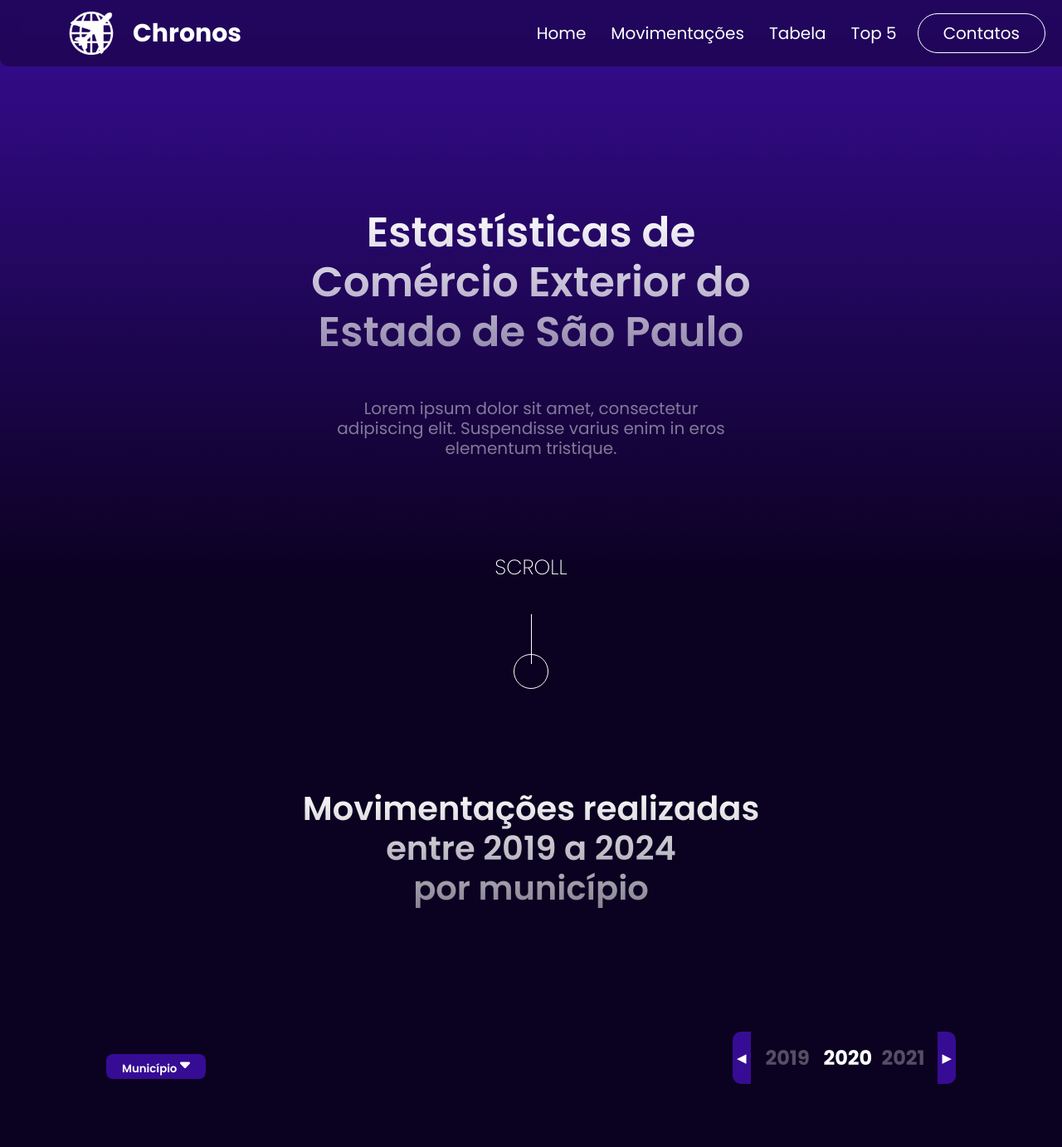
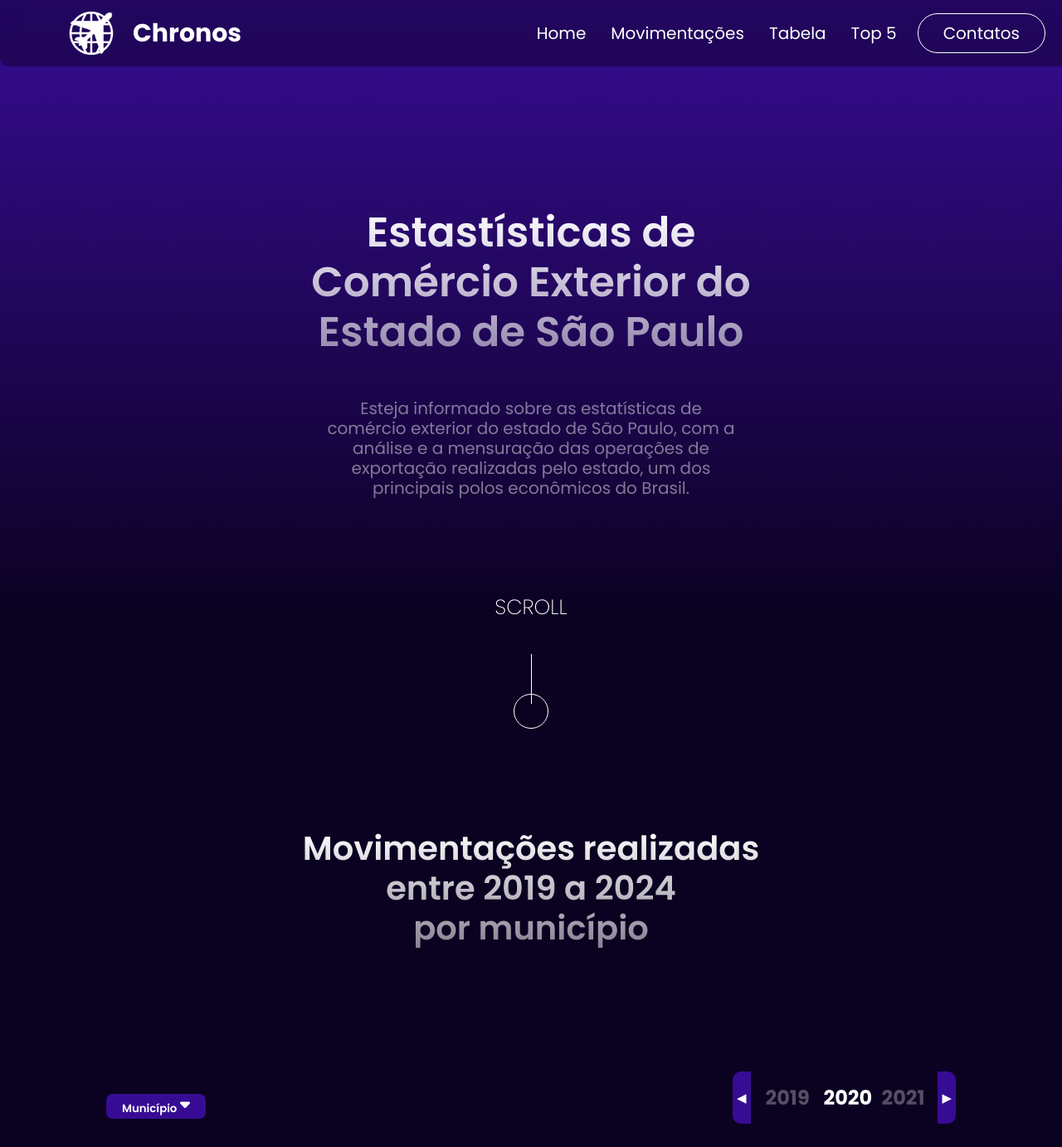
Before and after one commit to Team-Chronos/API-DSM-1SEMESTRE-2025, a Flask app: page / in a window 1280 px wide. Shown: the top 1382 px of the page at 83% size. Run offline with Flask 3, Linux system fonts and the light colour scheme; parts of the project's set-up code (start-up, migrations or seed data) failed here and were passed over.

Commit message:
Edição da tabela.

```diff
--- a/templates/index.html
+++ b/templates/index.html
@@ -1,19 +1,21 @@
 <!DOCTYPE html>
 <html lang="pt-br">
   <head>
-    <meta charset="UTF-8">
-    <meta name="viewport" content="width=device-width, initial-scale=1.0">
+    <meta charset="UTF-8" />
+    <meta name="viewport" content="width=device-width, initial-scale=1.0" />
     <title>Chronos</title>
-    <link rel="stylesheet" href="../static/css/style.css">
-    <link rel="preconnect" href="https://fonts.googleapis.com">
-    <link rel="preconnect" href="https://fonts.gstatic.com" crossorigin>
-    <link href="https://fonts.googleapis.com/css2?family=Poppins:ital,wght@0,100;0,200;0,300;0,400;0,500;0,600;0,700;0,800;0,900;1,100;1,200;1,300;1,400;1,500;1,600;1,700;1,800;1,900&display=swap" rel="stylesheet">
+    <link rel="stylesheet" href="../static/css/style.css" />
+    <link rel="preconnect" href="https://fonts.googleapis.com" />
+    <link rel="preconnect" href="https://fonts.gstatic.com" crossorigin />
+    <link
+      href="https://fonts.googleapis.com/css2?family=Poppins:ital,wght@0,100;0,200;0,300;0,400;0,500;0,600;0,700;0,800;0,900;1,100;1,200;1,300;1,400;1,500;1,600;1,700;1,800;1,900&display=swap"
+      rel="stylesheet"
+    />
   </head>
   <body>
     <header>
-
       <div class="logo-container">
-            <img class="logo-img" src="../static/img/logo.png" alt="Logo">
+        <img class="logo-img" src="../static/img/logo.png" alt="Logo" />
         <p class="logo-text">Chronos</p>
       </div>
       <nav>
@@ -21,36 +23,36 @@
         <a href="/css/">Movimentações</a>
         <a href="/css/">Tabela</a>
         <a href="/js/">Top 5</a>
-            <a class="ctt" href="/python/" >Contatos</a>
+        <a class="ctt" href="/python/">Contatos</a>
       </nav>
     </header>
     <main>
       <section class="section1">
         <p class="txt">
-                        Estastísticas de Comércio Exterior do <br>Estado de São Paulo
+          Estastísticas de Comércio Exterior do <br />Estado de São Paulo
         </p>
         <p class="txt2">
-                        Lorem ipsum dolor sit amet, consectetur adipiscing elit. Suspendisse varius enim in eros elementum tristique.
+          Esteja informado sobre as estatísticas de comércio exterior do estado
+          de São Paulo, com a análise e a mensuração das operações de exportação
+          realizadas pelo estado, um dos principais polos econômicos do Brasil.
         </p>
-                    <div class="scroll">
-                        SCROLL
-
-                    </div>
+        <div class="scroll">SCROLL</div>
       </section>
       <section class="section2">
         <a href="#apresentacao" class="components-scroll-circle js-scroll">
-
-
           <span class="components-scroll-circle-icon"></span>
         </a>
 
-                <h1 class="txt3">Movimentações realizadas entre
-                    2019 a 2024<br>
-                    por município</h1>
+        <h1 class="txt3">
+          Movimentações realizadas entre 2019 a 2024<br />
+          por município
+        </h1>
 
         <div class="mov-container">
           <menu class="menu-mov">
-                        <button class="fil-mun">Município <img src="../static/img/seta.svg" class="seta"></button>
+            <button class="fil-mun">
+              Município <img src="../static/img/seta.svg" class="seta" />
+            </button>
 
             <div class="carousel">
               <div class="arrowL" id="prevArrow">◀</div>
@@ -63,14 +65,20 @@
             </div>
           </menu>
 
-                    <iframe src="./grafico_interativo.html" width="800" height="600" class="graf"></iframe>
-
-
+          <iframe
+            src="./grafico_interativo.html"
+            width="800"
+            height="600"
+            class="graf"
+          ></iframe>
         </div>
 
         <span class="linev"></span>
         <div class="line">
-                <hr class="lineh"><h1 class="linet">INFORMAÇÕES DE CARGA</h1><hr class="lineh"></div>
+          <hr class="lineh" />
+          <h1 class="linet">INFORMAÇÕES DE CARGA</h1>
+          <hr class="lineh" />
+        </div>
         <div class="new-container">
           <div class="dropdown">
             <label for="new-year">Ano:</label>
@@ -82,15 +90,17 @@
               <option value="2020">2020</option>
               <option value="2019">2019</option>
             </select>
-                        <input type="text" placeholder="Pesquisar">
+            <input type="text" placeholder="Pesquisar" />
           </div>
           <table class="new-table">
             <thead>
               <tr>
                 <th>Código</th>
-                                <th><span class="pro">Produto</span></th>
+                <th class="prod"><span class="pro">Produto</span></th>
                 <th>Município - UF</th>
-                                <th><span class="va">Valor<br>Agregado (R$)</span></th>
+                <th>
+                  <span class="va">Valor<br />Agregado (R$)</span>
+                </th>
               </tr>
             </thead>
             <tbody>
@@ -124,15 +134,11 @@
                 <td></td>
                 <td></td>
               </tr>
-
-
             </tbody>
           </table>
         </div>
-
       </section>
     </main>
-
 
     <script>
       const years = [2019, 2020, 2021, 2022, 2023, 2024];
```
Also changed, not shown: static/css/style.css (+43 -41 lines). Lines whose indentation alone changed are shown as unchanged.
